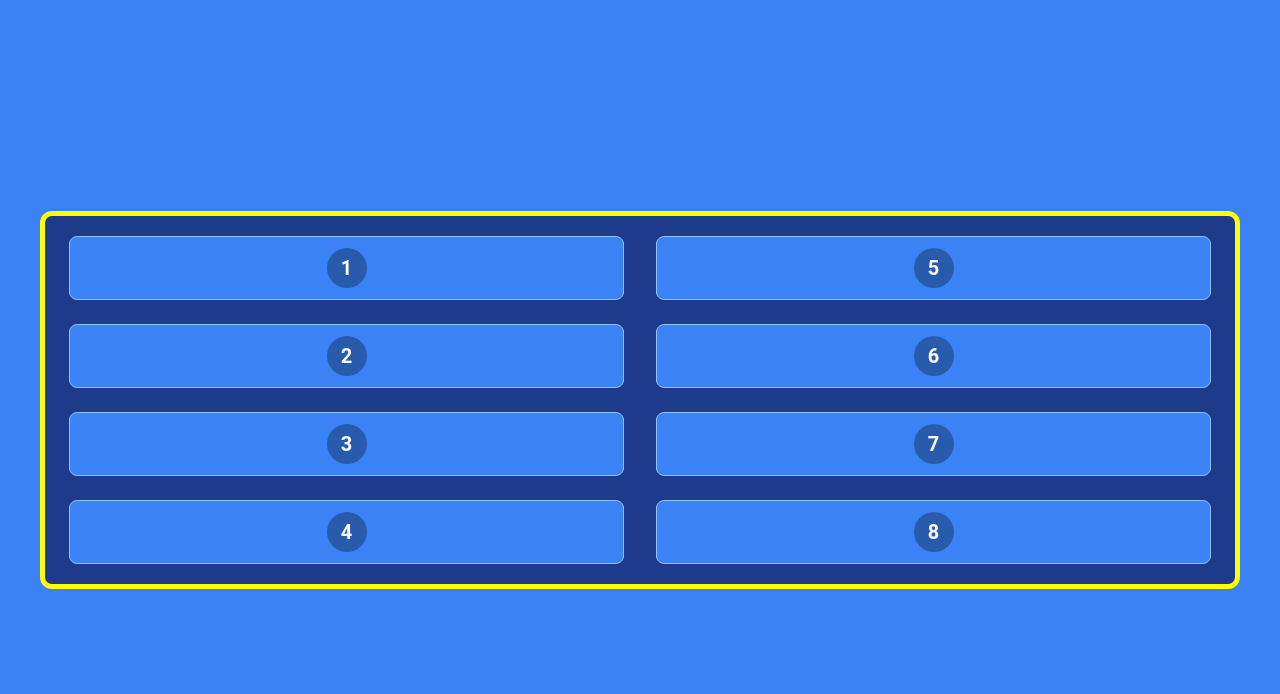
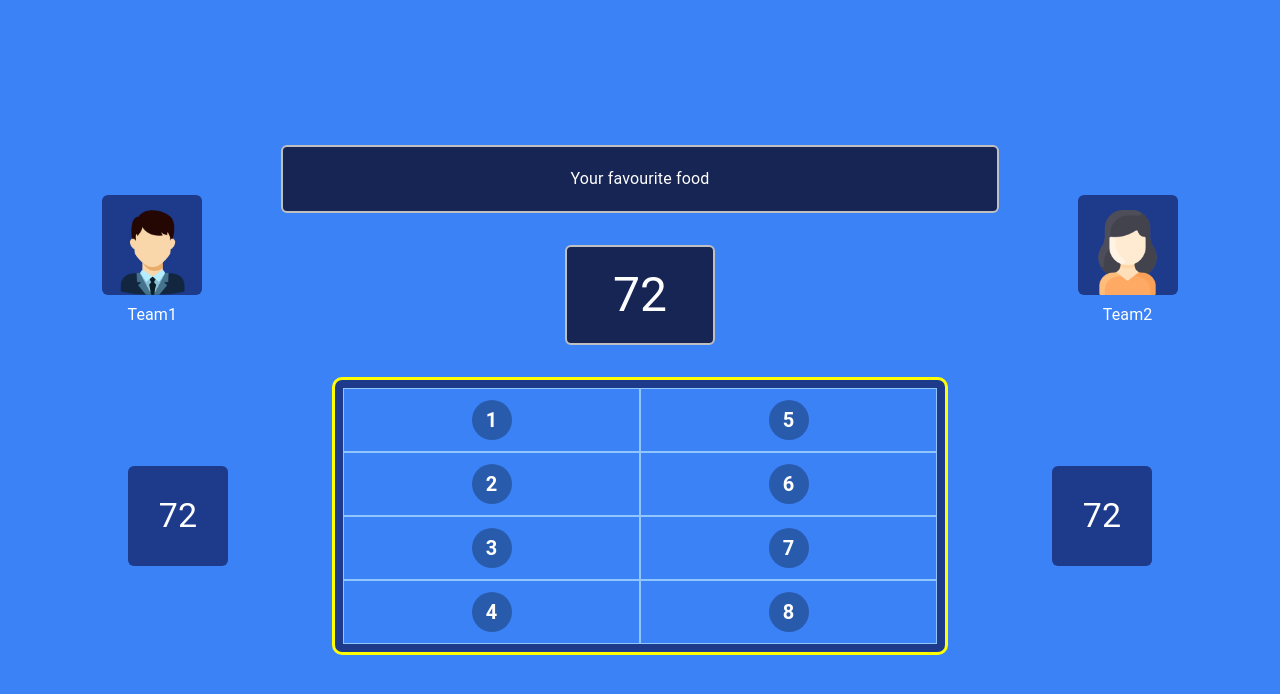
Before and after one commit to Adnan9750/FamilyFeud, a React (Vite) app: page / in a window 1280 px wide. Shown: the top 694 px of the page. Built offline with nearby package versions, Linux system fonts and the light colour scheme.

Commit message:
main board complete

```diff
--- a/src/pages/Dashboard.jsx
+++ b/src/pages/Dashboard.jsx
@@ -1,10 +1,10 @@
-import { Box, Container, Typography } from '@mui/material';
+import { Box, Container, Grid2, Typography } from '@mui/material';
 import React, { useState, useEffect } from 'react';
 import { useDispatch, useSelector } from 'react-redux';
 import { switchTeam } from '../redux/gameSlice';
 
 const Dashboard = () => {
-    const { answers, strikes, showingStrikes,isAutoSwitchingTeam  } = useSelector(state => state.game);
+    const { answers, strikes, showingStrikes, isAutoSwitchingTeam } = useSelector(state => state.game);
     const dispatch = useDispatch();
     const totalBoxes = 8;
     const [showCrosses, setShowCrosses] = useState(false);
@@ -90,37 +90,84 @@ const Dashboard = () => {
 
                 {renderStrikes()}
 
-                <Box className=" min-h-screen flex items-center py-5">
-                    <Container
-                        maxWidth="lg"
-                        sx={{
-                            bgcolor: '#1e3a8a',
-                            padding: '20px',
-                            border: '5px solid yellow',
-                            borderRadius: '12px'
-                            // mt:{xs:"40px",md:'0px'}
-                        }}
+                <Box className=" min-h-screen flex flex-col justify-center items-center gap-20">
+
+                    {/* <Container sx={{ maxWidth: { xs: '100%', sm: '600px', md: '800px' } }}>
+                        <Box className='flex justify-center w-full bg-blue-950 py-5 rounded-md border-[2px] border-[#C0C0C0]'>
+                            <Typography variant='body1' color='#fff'>Your favourite food</Typography>
+                        </Box>
+                    </Container> */}
+
+                    <Container maxWidth="xl">
+                        <Box className='flex flex-col'>
+
+                            <Grid2 container>
+                                <Grid2 size={{ md: 2.5 }}>
+                                    <Box sx={{ display: 'flex',flexDirection:'column',gap:1,justifyContent: 'center', alignItems: 'center', height: '100%' }}>
+                                        <Box className="h-[100px] w-[100px] pt-4 rounded-md bg-[#1e3a8a] flex items-center justify-center">
+                                            <img className='h-[85px] w-[85px]' src='/man.png' />
+                                        </Box>
+                                        <Typography variant='body1' color='#fff'>Team1</Typography>
+                                    </Box>
+                                </Grid2>
+                                <Grid2 size={{ md: 7 }}>
+                                    <Box className="flex flex-col items-center justify-center gap-8 mb-8">
+                                        <Box sx={{ maxWidth: { xs: '100%', sm: '600px', md: '800px' } }}
+                                            className='flex justify-center w-full bg-blue-950 py-5 rounded-md border-[2px] border-[#C0C0C0]'
                                         >
+                                            <Typography variant='body1' color='#fff'>Your favourite food</Typography>
+                                        </Box>
+                                        <Box sx={{ maxWidth: { xs: '100%', sm: '400px', md: '150px' } }}
+                                            className='flex justify-center w-full bg-blue-950 py-5 rounded-md border-[2px] border-[#C0C0C0]'
+                                        >
+                                            <Typography variant='h3' color='#fff'>72</Typography>
+                                        </Box>
+                                    </Box>
+                                </Grid2>
+                                <Grid2 size={{ md: 2.5 }}>
+                                <Box sx={{ display: 'flex',flexDirection:'column',gap:1,justifyContent: 'center', alignItems: 'center', height: '100%' }}>
+                                        <Box className="h-[100px] w-[100px] pt-4 rounded-md bg-[#1e3a8a] flex items-center justify-center">
+                                            <img className='h-[85px] w-[85px]' src='/woman.png' />
+                                        </Box>
+                                        <Typography variant='body1' color='#fff'>Team2</Typography>
+                                    </Box>
+                                </Grid2>
+                            </Grid2>
+
+                            <Grid2 container>
+
+                                <Grid2 size={{ xs: 12, md: 3 }}>
+                                    <Box sx={{ display: 'flex', justifyContent: 'center', alignItems: 'center', height: '100%' }}>
+                                        <Box className="h-[100px] w-[100px] rounded-md bg-[#1e3a8a] flex items-center justify-center">
+                                            <Typography variant='h4' color='#fff'>
+                                                72
+                                            </Typography>
+                                        </Box>
+                                    </Box>
+                                </Grid2>
+
+                                <Grid2 size={{ xs: 12, md: 6 }}>
+                                    <Box sx={{ border: '3px solid yellow', borderRadius: '10px', padding: 1, bgcolor: '#1e3a8a', }}>
                                         <Box
                                             display="flex"
                                             flexDirection={{ xs: 'column', md: 'row' }}
-                            gap={4}
+                                            // gap={4}
                                             width="100%"
                                         >
                                             {/* First column: Boxes 1–4 */}
-                            <Box display="flex" flexDirection="column" gap={3} flex={1}>
+                                            <Box display="flex" flexDirection="column" flex={1}>
                                                 {[...Array(totalBoxes / 2)].map((_, index) => {
                                                     const answer = displayAnswers.find(a => a.number === index + 1);
                                                     return (
                                                         <Box
                                                             key={index}
-                                            className=" h-16 rounded-lg flex items-center justify-center"
+                                                            className=" h-16  flex items-center justify-center"
                                                         >
                                                             {answer ? (
                                                                 // Render API data
                                                                 <>
                                                                     <Box
-                                                        className={`flex justify-between items-center rounded-lg px-3 w-full h-full
+                                                                        className={`flex justify-between items-center px-3 w-full h-full
                                                                         ${answer ? "flip-in bg-blue-600 border border-blue-300 " : "border border-blue-300 "}`}
                                                                     >
                                                                         <Typography variant="h6" sx={{ color: 'white', flex: 1, fontWeight: 'bold' }}>
@@ -133,7 +180,7 @@ const Dashboard = () => {
                                                                 </>
                                                             ) : (
                                                                 // Render default index if no data
-                                                <Box className='border border-blue-300 bg-blue-500 w-full h-full rounded-lg flex items-center justify-center'>
+                                                                <Box className='border border-blue-300 bg-blue-500 w-full h-full flex items-center justify-center'>
                                                                     <Box
                                                                         sx={{
                                                                             width: 40,
@@ -161,20 +208,20 @@ const Dashboard = () => {
                                             </Box>
 
                                             {/* Second column: Boxes 5–8 */}
-                            <Box display="flex" flexDirection="column" gap={3} flex={1}>
+                                            <Box display="flex" flexDirection="column" flex={1}>
                                                 {[...Array(totalBoxes / 2)].map((_, index) => {
                                                     {/* const currentIndex = index + 5; // Start from 5 for the second column */ }
                                                     const answer = displayAnswers.find(a => a.number === index + 5);
                                                     return (
                                                         <Box
                                                             key={index}
-                                            className="h-16 rounded-lg flex items-center justify-center"
+                                                            className="h-16  flex items-center justify-center"
                                                         >
                                                             {answer ? (
                                                                 // Render API data
                                                                 <>
                                                                     <Box
-                                                        className={`flex justify-between items-center rounded-lg px-3 w-full h-full
+                                                                        className={`flex justify-between items-center  px-3 w-full h-full
                                                                         ${answer ? "flip-in bg-blue-600 border border-blue-300 " : "border border-blue-300 "}`}
                                                                     >
                                                                         <Typography variant="h6" sx={{ color: 'white', flex: 1, fontWeight: 'bold' }}>
@@ -187,7 +234,7 @@ const Dashboard = () => {
                                                                 </>
                                                             ) : (
                                                                 // Render default index if no data
-                                                <Box className='border border-blue-300 bg-blue-500 w-full h-full rounded-lg flex items-center justify-center'>
+                                                                <Box className='border border-blue-300 bg-blue-500 w-full h-full flex items-center justify-center'>
                                                                     <Box
                                                                         sx={{
                                                                             width: 40,
@@ -214,9 +261,24 @@ const Dashboard = () => {
                                                 })}
                                             </Box>
                                         </Box>
+                                    </Box>
+                                </Grid2>
+
+                                <Grid2 size={{ xs: 12, md: 3 }}>
+                                    <Box sx={{ display: 'flex', justifyContent: 'center', alignItems: 'center', height: '100%' }}>
+                                        <Box className="h-[100px] w-[100px] rounded-md bg-[#1e3a8a] flex items-center justify-center">
+                                            <Typography variant='h4' color='#fff'>
+                                                72
+                                            </Typography>
+                                        </Box>
+                                    </Box>
+                                </Grid2>
+
+                            </Grid2>
+                        </Box>
                     </Container>
                 </Box>
-            </Box>
+            </Box >
         </>
     );
 };
```
Also changed, not shown: public/man.png (added), public/woman.png (added). Lines whose indentation alone changed are shown as unchanged.
